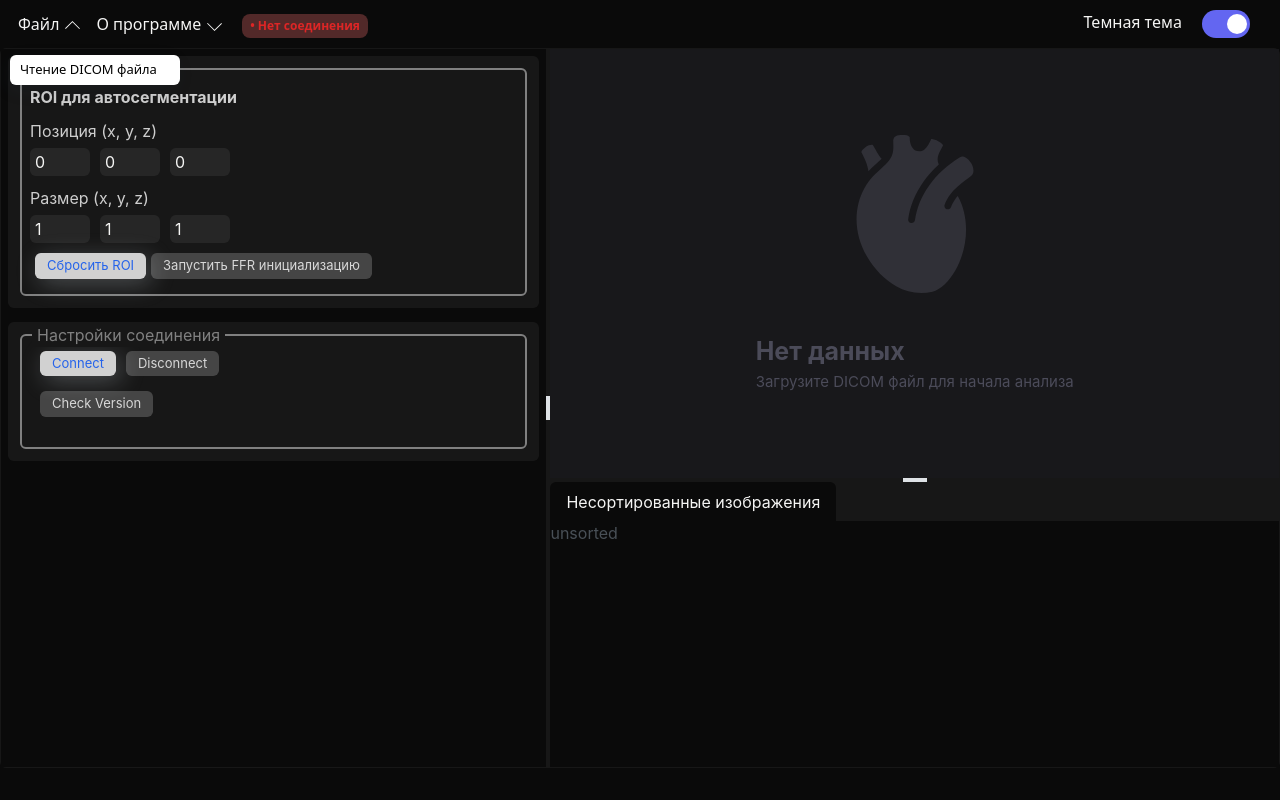
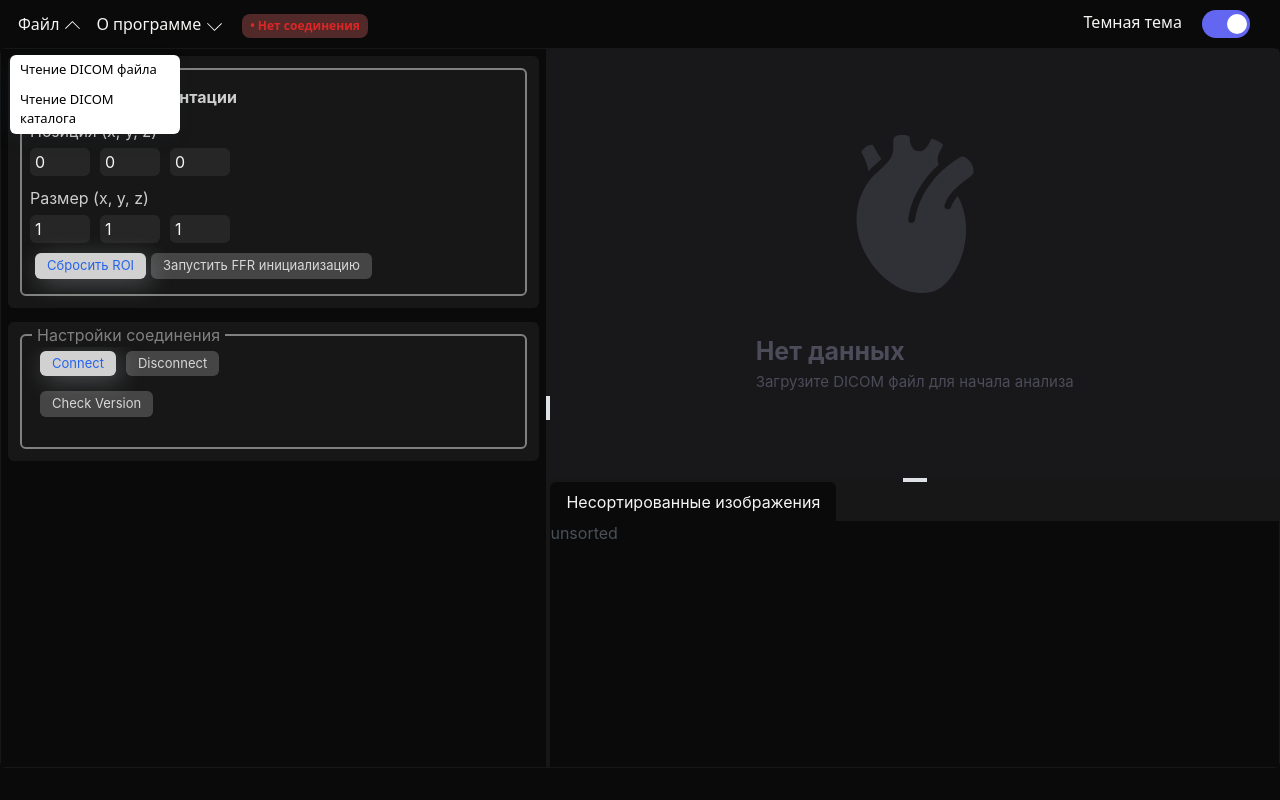
Before and after one commit to Apregot/VirtualEndoscopy, a React (Vite) app in the folder web/: page / in a window 1280 px wide. Both pictures are taken after a click on the button "Файл". Built offline with nearby package versions, Linux system fonts and the light colour scheme.

Commit message:
Загрузка каталога

```diff
--- /dev/null
+++ b/web/src/components/base/SelectList/SelectButtonDir.tsx
@@ -0,0 +1,34 @@
+import React, { type ChangeEvent, type ReactElement, type ReactNode } from 'react';
+import { Text } from '../../../lib';
+import styles from './SelectButton.module.scss';
+
+interface TProps {
+    children: ReactNode
+    onDirUpload: (files: FileList) => void
+}
+
+declare module 'react' {
+    interface InputHTMLAttributes<T> extends HTMLAttributes<T> {
+        // extends React's HTMLAttributes
+        directory?: string
+        webkitdirectory?: string
+    }
+}
+
+export const SelectButtonDir = (props: TProps): ReactElement => {
+    const onChangeInputHandler = (event: ChangeEvent<HTMLInputElement>): void => {
+        const files = event.target.files ?? new FileList();
+        if (files != null) {
+            props.onDirUpload(files);
+        }
+    };
+
+    const uuid = Text.generateUUID();
+    return (
+        <>
+            <input id={uuid} onChange={onChangeInputHandler} className={styles.selectButtonFileInput} type="file"
+                webkitdirectory="" />
+            <label className={styles.selectButton} htmlFor={uuid}>{props.children}</label>
+        </>
+    );
+};
--- a/web/src/components/menu/FilesMenu/FileMenu.tsx
+++ b/web/src/components/menu/FilesMenu/FileMenu.tsx
@@ -4,6 +4,7 @@ import { DICOMLoader } from '../../../lib';
 import { useAppDispatch } from '../../../hooks/redux';
 import { seriesSlice } from '../../../store/reducers/SeriesSlice';
 import { Series } from '../../../lib/Series';
+import { SelectButtonDir } from '../../base/SelectList/SelectButtonDir';
 
 export const FileMenu = (): ReactElement => {
     const { pushSeries } = seriesSlice.actions;
@@ -13,6 +14,18 @@ export const FileMenu = (): ReactElement => {
         DICOMLoader.loadSeries(files)
             .then((model) => {
                 dispatch(pushSeries(new Series(model)));
+            })
+            .catch((err) => {
+                console.error(err);
+            });
+    };
+    const onDirUpload = (files: FileList): void => {
+        DICOMLoader.loadSeries(files)
+            .then((model) => {
+                const series = new Series(model);
+                series.getStack()._numberOfFrames = series.getStack().frame.length;
+                series.setNF(series.getStack().frame.length);
+                dispatch(pushSeries(series));
             })
             .catch((err) => {
                 console.error(err);
@@ -30,6 +43,14 @@ export const FileMenu = (): ReactElement => {
               Чтение DICOM файла
                         </SelectButtonFile>
                     )
+                },
+                {
+                    id: 'menu_dir_upload',
+                    content: (
+                        <SelectButtonDir onDirUpload={onDirUpload}>
+              Чтение DICOM каталога
+                        </SelectButtonDir>
+                    )
                 }
             ]}
         >
```
Also changed, not shown: web/src/lib/connection/SocketService.ts (+0 -8 lines).
